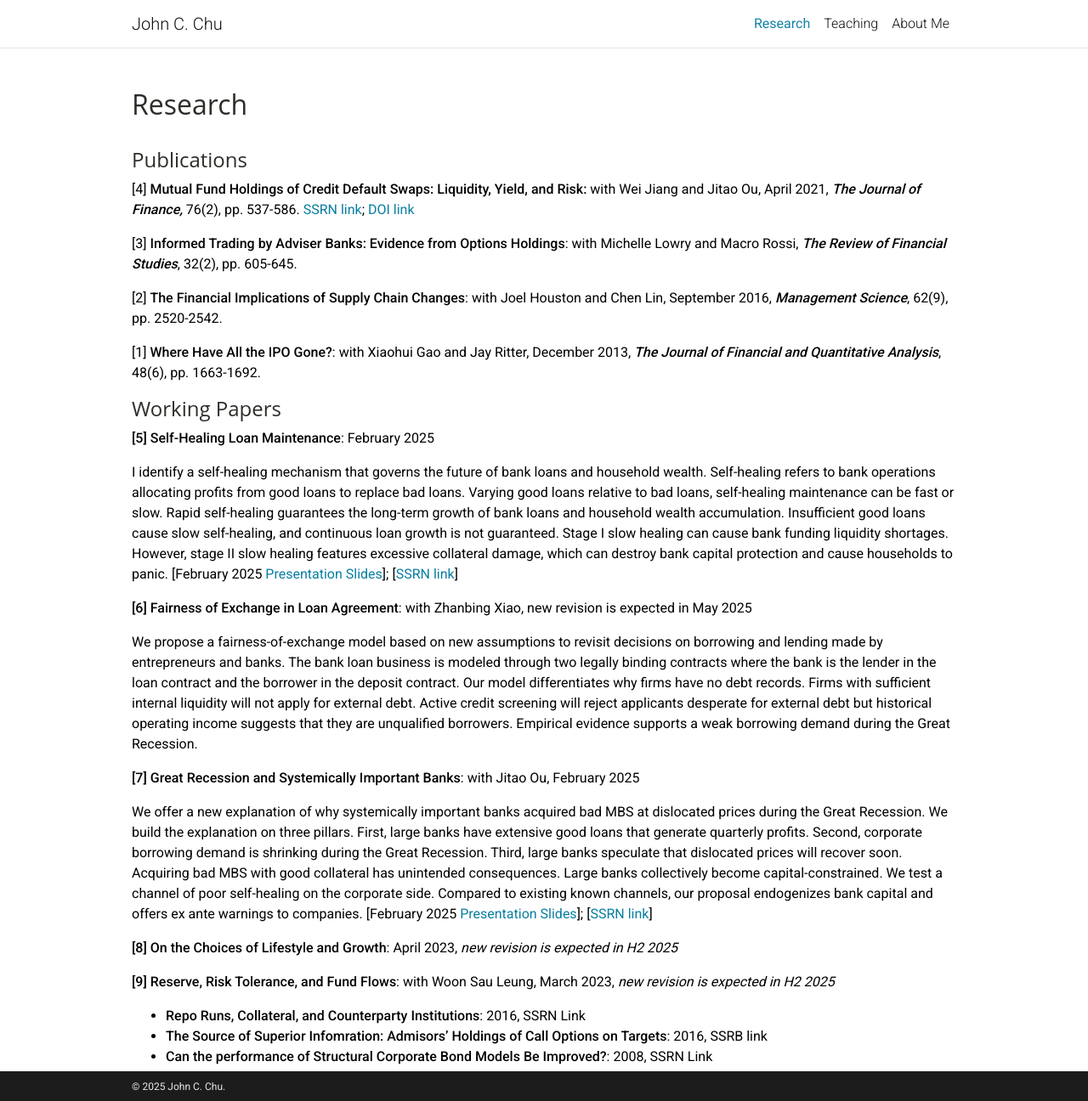
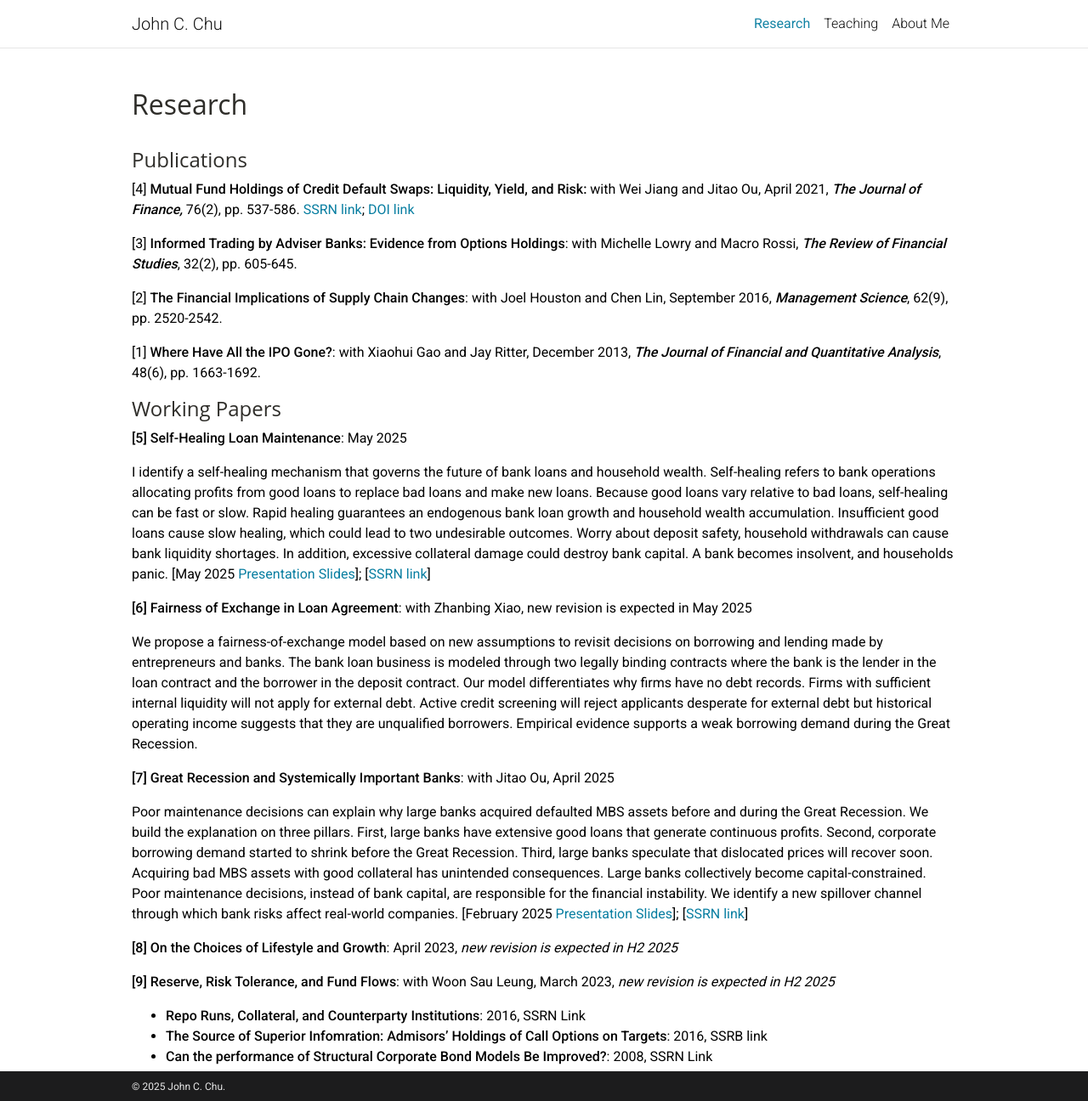
Before and after one commit to johnchu2022/website, a Jekyll site: the page built from _pages/research.md, in a window 1280 px wide and 1296 px high. Shown: the whole window at 85% size. Built offline with Jekyll 4.4.1, drawn with Linux system fonts in a browser that asks for light colours; a style sheet for code colours, icons or effects is not loaded.

Commit message:
Update Pages “research”

```diff
--- a/_pages/research.md
+++ b/_pages/research.md
@@ -17,17 +17,17 @@ nav: true
 
 #### Working Papers
 
-**\[5] Self-Healing Loan Maintenance**: February 2025
+**\[5] Self-Healing Loan Maintenance**: May 2025
 
-I identify a self-healing mechanism that governs the future of bank loans and household wealth. Self-healing refers to bank operations allocating profits from good loans to replace bad loans. Varying good loans relative to bad loans, self-healing maintenance can be fast or slow. Rapid self-healing guarantees the long-term growth of bank loans and household wealth accumulation. Insufficient good loans cause slow self-healing, and continuous loan growth is not guaranteed. Stage I slow healing can cause bank funding liquidity shortages. However, stage II slow healing features excessive collateral damage, which can destroy bank capital protection and cause households to panic. [February 2025 [Presentation Slides](https://www.dropbox.com/scl/fi/3mfm2k3zaaiazvqgahr3f/Banks_pres.pdf?rlkey=j47jsowynn2mci74cix4e2wdz&dl=0)[](https://www.dropbox.com/scl/fi/3mfm2k3zaaiazvqgahr3f/Banks_pres.pdf?rlkey=j47jsowynn2mci74cix4e2wdz&dl=0)]; [[SSRN link](https://papers.ssrn.com/sol3/papers.cfm?abstract_id=4649359)]
+I identify a self-healing mechanism that governs the future of bank loans and household wealth. Self-healing refers to bank operations allocating profits from good loans to replace bad loans and make new loans. Because good loans vary relative to bad loans, self-healing can be fast or slow. Rapid healing guarantees an endogenous bank loan growth and household wealth accumulation. Insufficient good loans cause slow healing, which could lead to two undesirable outcomes. Worry about deposit safety, household withdrawals can cause bank liquidity shortages. In addition, excessive collateral damage could destroy bank capital. A bank becomes insolvent, and households panic. [May 2025 [Presentation Slides](https://www.dropbox.com/scl/fi/3mfm2k3zaaiazvqgahr3f/Banks_pres.pdf?rlkey=j47jsowynn2mci74cix4e2wdz&dl=0)[](https://www.dropbox.com/scl/fi/3mfm2k3zaaiazvqgahr3f/Banks_pres.pdf?rlkey=j47jsowynn2mci74cix4e2wdz&dl=0)]; [[SSRN link](https://papers.ssrn.com/sol3/papers.cfm?abstract_id=4649359)]
 
 **\[6]** **Fairness of Exchange in Loan Agreement**: with Zhanbing Xiao, new revision is expected in May 2025
 
 We propose a fairness-of-exchange model based on new assumptions to revisit decisions on borrowing and lending made by entrepreneurs and banks. The bank loan business is modeled through two legally binding contracts where the bank is the lender in the loan contract and the borrower in the deposit contract. Our model differentiates why firms have no debt records. Firms with sufficient internal liquidity will not apply for external debt. Active credit screening will reject applicants desperate for external debt but historical operating income suggests that they are unqualified borrowers. Empirical evidence supports a weak borrowing demand during the Great Recession.
 
-**\[7]** **Great Recession and Systemically Important Banks**: with Jitao Ou, February 2025
+**\[7]** **Great Recession and Systemically Important Banks**: with Jitao Ou, April 2025
 
-We offer a new explanation of why systemically important banks acquired bad MBS at dislocated prices during the Great Recession. We build the explanation on three pillars. First, large banks have extensive good loans that generate quarterly profits. Second, corporate borrowing demand is shrinking during the Great Recession. Third, large banks speculate that dislocated prices will recover soon. Acquiring bad MBS with good collateral has unintended consequences. Large banks collectively become capital-constrained. We test a channel of poor self-healing on the corporate side. Compared to existing known channels, our proposal endogenizes bank capital and offers ex ante warnings to companies. [February 2025 [Presentation Slides](https://www.dropbox.com/scl/fi/3fcksh370x2qew0srsqoe/Bank_JC2_pres.pdf?rlkey=r2v2uf5qfhlh2fmg59nas3ddt&dl=0)[](https://www.dropbox.com/scl/fi/3fcksh370x2qew0srsqoe/Bank_JC2_pres.pdf?rlkey=r2v2uf5qfhlh2fmg59nas3ddt&dl=0)]; [[SSRN link](https://papers.ssrn.com/sol3/papers.cfm?abstract_id=5121111)]
+Poor maintenance decisions can explain why large banks acquired defaulted MBS assets before and during the Great Recession. We build the explanation on three pillars. First, large banks have extensive good loans that generate continuous profits. Second, corporate borrowing demand started to shrink before the Great Recession. Third, large banks speculate that dislocated prices will recover soon. Acquiring bad MBS assets with good collateral has unintended consequences. Large banks collectively become capital-constrained.   Poor maintenance decisions, instead of bank capital, are responsible for the financial instability. We identify a new spillover channel through which bank risks affect real-world companies. [February 2025 [Presentation Slides](https://www.dropbox.com/scl/fi/3fcksh370x2qew0srsqoe/Bank_JC2_pres.pdf?rlkey=r2v2uf5qfhlh2fmg59nas3ddt&dl=0)[](https://www.dropbox.com/scl/fi/3fcksh370x2qew0srsqoe/Bank_JC2_pres.pdf?rlkey=r2v2uf5qfhlh2fmg59nas3ddt&dl=0)]; [[SSRN link](https://papers.ssrn.com/sol3/papers.cfm?abstract_id=5121111)]
 
 **\[8] O﻿n the Choices of Lifestyle and Growth**: April 2023, *new revision is expected in H2 2025*
 
```
